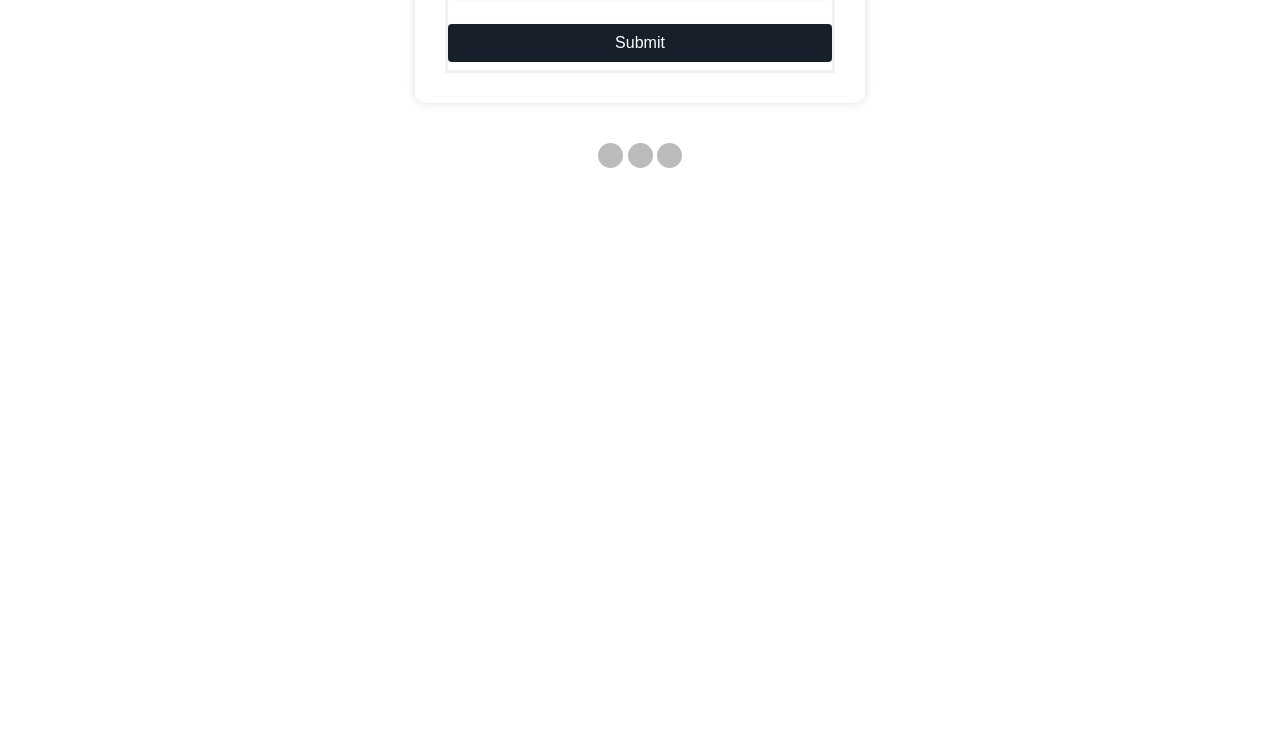
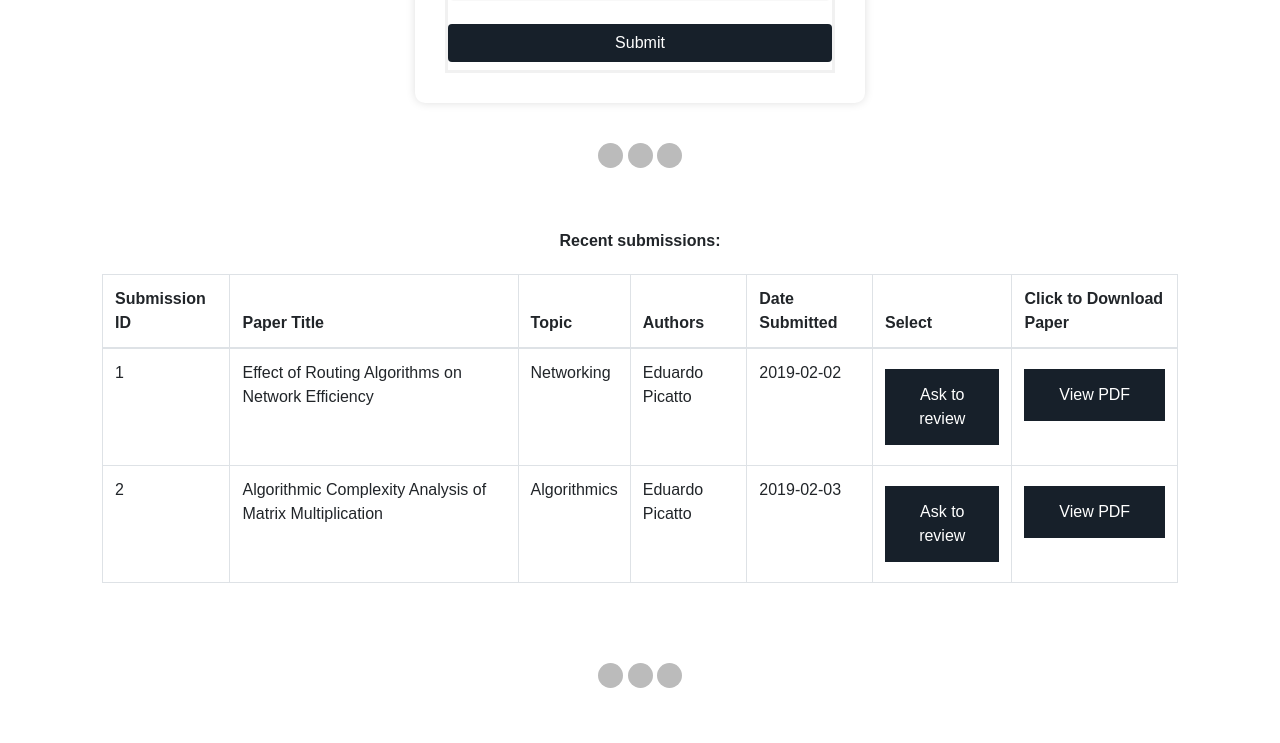
Before and after one commit to nmoton/SENG300-HIVEMIND, a PHP site: page /pages/Dashboard/Reviewer/reviewer.php in a window 1280 px wide. Shown: the part 1594-2337 px from the top of the page. Before the commit the page ends 1762 px from the top, so only its background shows below. Run offline with PHP 8.4, Linux system fonts and the light colour scheme; a user stored in the database is signed in; data comes from the database, SQL or seed files in the repository; some libraries are stand-ins or nearby versions.

Commit message:
Add reviewer preference feature

```diff
--- a/pages/Dashboard/Reviewer/reviewer.php
+++ b/pages/Dashboard/Reviewer/reviewer.php
@@ -56,15 +56,8 @@
 
 
 
-
-
-
-
-
-
-
 <!--feature 1: View all the submissions the reviewer has been requested to review
-	Submission ID | Paper Title | Topic | Download | Deadline
+	Submission ID | Paper Title | Topic | Deadline | Download
 	This should be a table -->
 
 
@@ -348,8 +341,6 @@
 
 
 
-
-
 <p>
   <!-- circle dots -->
   <div style="text-align:center">
@@ -360,6 +351,111 @@
 </p>
 
 
+
+
+
+<!--Feature 3: allow reviewer to indicate preferences on which papers to review -->
+    <body>
+	<br>
+	<p></p>
+    <h4><b><center>Recent submissions:</center></b></h4>
+
+    <div class="container">
+
+    <table class="table table-bordered">
+    <thead>
+    <tr>
+    <th>Submission ID</th>
+    <th>Paper Title</th>
+	<th>Topic</th>
+	<th>Authors</th>
+    <th>Date Submitted</th>
+	<th>Select</th>
+	<th>Click to Download Paper</th>
+
+    </tr>
+    </thead>
+    <tbody>
+    <tr>
+
+    <!-- populate information in the table -->
+    <?php
+
+			$db = mysqli_connect('localhost','root','', 'journal');
+			if (!$db)
+			{
+				 die('Could not connect: ' . mysql_error());
+			}
+
+			$email = $_SESSION['email'];
+			$today = date("Y-m-d");
+
+						//show all papers assigned to this reviewer, whose deadlines haven't expired yet
+						$user_check_query = "SELECT * FROM submissionProfile WHERE PaperStatus='submitted'";
+						$result = $db->query($user_check_query);
+
+
+						if ($result && $result->num_rows > 0)
+						{
+
+							while ($row = $result->fetch_assoc())
+							{
+
+								echo"<td>".$row["submissionId"]."</td>";
+								echo"<td>".$row["paperTitle"]."</td>";
+								echo"<td>".$row["topic"]."</td>";
+								echo"<td>".$row["authors"]."</td>";
+								echo"<td>".$row["dateOfSubmission"]."</td>";
+
+								$message = $row['submissionId']."/".$email."/".$row['paperTitle'];
+								echo "<form action='reviewPreference.php' method='post'>";
+								echo '<td><button type="submit" formaction="reviewPreference.php" name = "reviewPreference" value =' . $message . '>Ask to review</button></td>';
+								echo "</form>";
+
+								echo "<form action='viewPDF.php' method='post'>";
+								echo '<td><button type="submit" formaction="viewPDF.php" name = "viewPDF" value =' . $row['submissionId'] . '>View PDF</button></td>';
+								echo "</form>";
+								echo "</tr>";
+							}
+						}
+
+						else
+						{
+							echo "<br>";
+							echo "<center><b>There are no recent submissions</b></center>";
+						}
+
+
+
+    ?>
+    </table>
+
+
+    <br><br>
+
+
+	<p>
+  <!-- circle dots -->
+  <div style="text-align:center">
+    <span class="dot"></span>
+    <span class="dot"></span>
+    <span class="dot"></span>
+  </div>
+  </p>
+
+
+
+
+
+
+
+
+
+
+
+
+
+
 		<script src="https://code.jquery.com/jquery-3.3.1.min.js" integrity="sha256-FgpCb/KJQlLNfOu91ta32o/NMZxltwRo8QtmkMRdAu8="crossorigin="anonymous"></script>
     	<script src="https://cdnjs.cloudflare.com/ajax/libs/popper.js/1.14.3/umd/popper.min.js" integrity="sha384-ZMP7rVo3mIykV+2+9J3UJ46jBk0WLaUAdn689aCwoqbBJiSnjAK/l8WvCWPIPm49" crossorigin="anonymous"></script>
     	<script src="https://stackpath.bootstrapcdn.com/bootstrap/4.1.1/js/bootstrap.min.js" integrity="sha384-smHYKdLADwkXOn1EmN1qk/HfnUcbVRZyYmZ4qpPea6sjB/pTJ0euyQp0Mk8ck+5T" crossorigin="anonymous"></script>
```
Also changed, not shown: pages/Dashboard/Reviewer/reviewPreference.php (added, +30 -0 lines).
